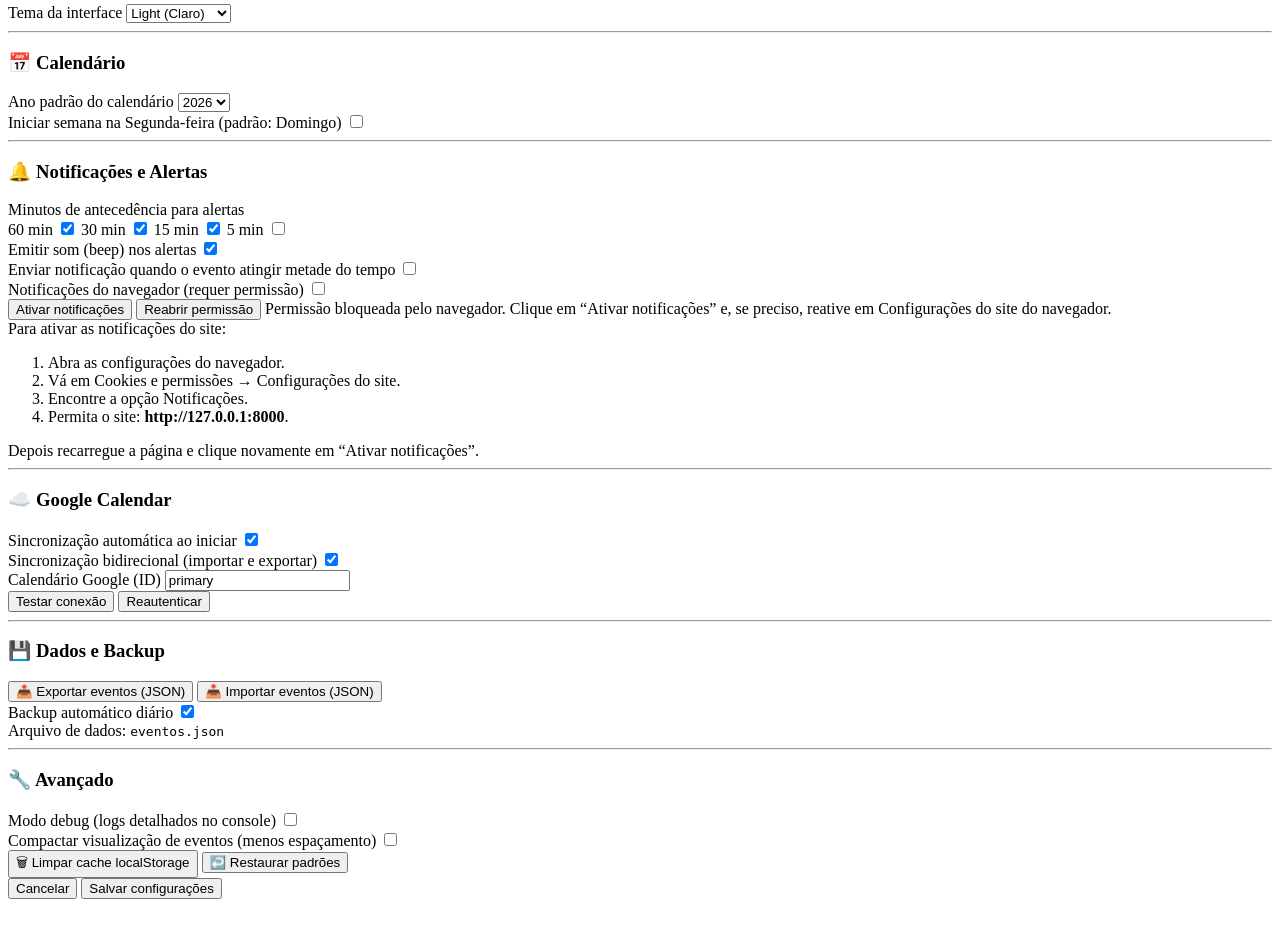
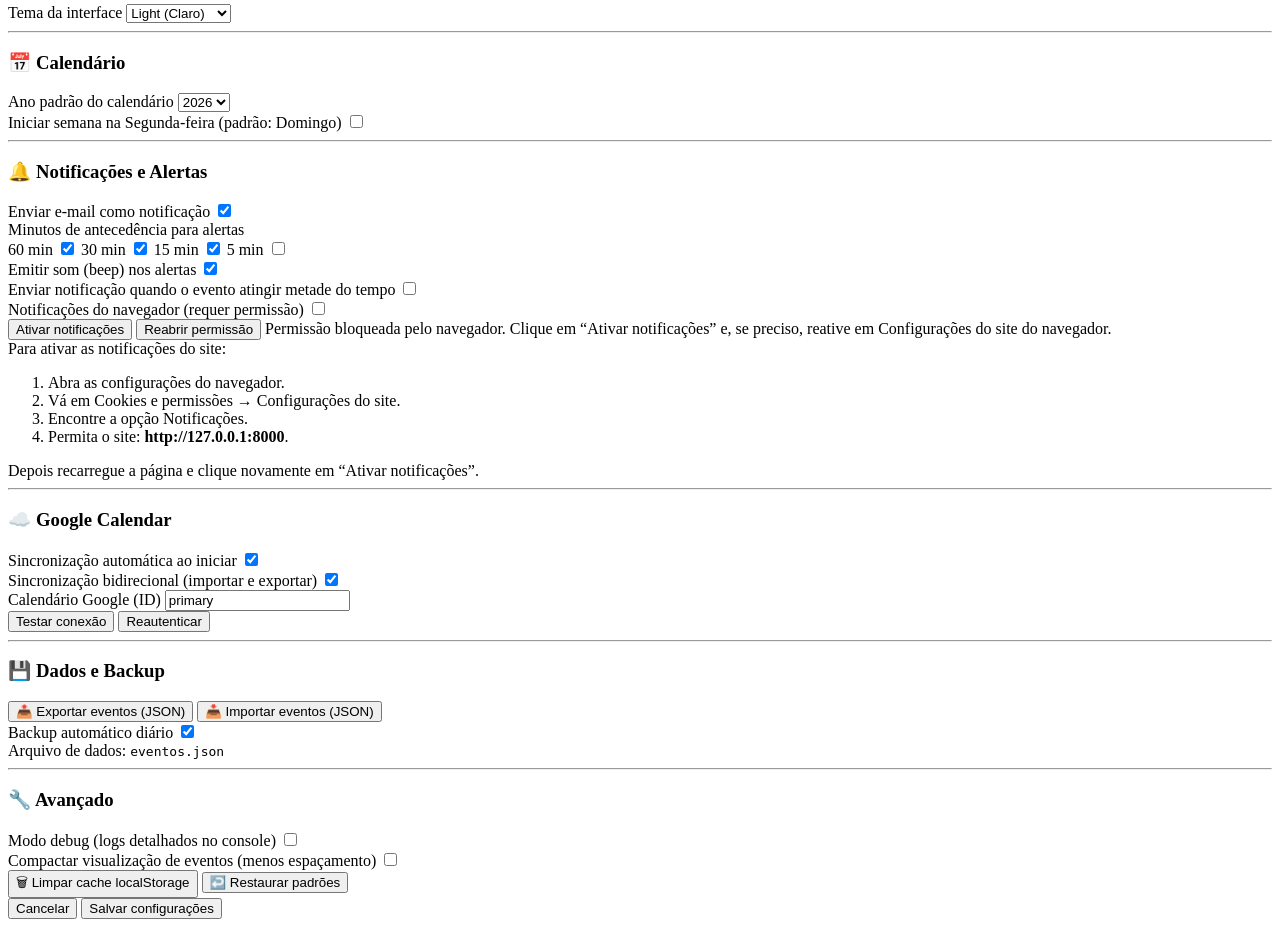
Before and after one commit to krawler/agenda_simples, a Python web app: template templates/config.htm in a window 1280 px wide. Shown: the part 132-1059 px from the top of the page. Before the commit the page ends 1031 px from the top, so only its background shows below. Run offline with Jinja, Linux system fonts and the light colour scheme; the template is opened without the code that fills it, so the values that code supplies are empty.

Commit message:
feat: adicionar checkbox de notificação por e-mail nas configurações
Co-authored-by: aider (openrouter/thinkingmachines/inkling:free) <aider@aider.chat>

```diff
--- a/templates/config.htm
+++ b/templates/config.htm
@@ -71,6 +71,12 @@
         <span>🔔</span> Notificações e Alertas
       </h3>
       <div class="space-y-4">
+        <div class="form-control w-full">
+          <label class="label cursor-pointer flex items-center gap-2">
+            <span class="label-text">Enviar e-mail como notificação</span>
+            <input type="checkbox" class="checkbox checkbox-primary" id="notificacao-email" checked>
+          </label>
+        </div>
         <div class="form-control w-full">
           <label class="label">
             <span class="label-text">Minutos de antecedência para alertas</span>
@@ -382,6 +388,16 @@
     // Semana início segunda
     document.getElementById('semana-inicio-segunda').checked = localStorage.getItem('semanaInicioSegunda') === 'true';
 
+    // Notificação e-mail (lê do .env via endpoint)
+    fetch('/env-config')
+      .then(r => r.json())
+      .then(data => {
+        document.getElementById('notificacao-email').checked = data.notificacao_email !== false;
+      })
+      .catch(() => {
+        document.getElementById('notificacao-email').checked = true;
+      });
+
     // Alertas
     const alertas = JSON.parse(localStorage.getItem('alertasMinutos') || '[60,30,15]');
     document.querySelectorAll('input[type="checkbox"][value="60"], input[type="checkbox"][value="30"], input[type="checkbox"][value="15"], input[type="checkbox"][value="5"]').forEach(cb => {
@@ -430,6 +446,13 @@
 
     // Semana início segunda
     localStorage.setItem('semanaInicioSegunda', document.getElementById('semana-inicio-segunda').checked);
+
+    // Notificação e-mail (salva no .env via endpoint)
+    fetch('/save-env', {
+      method: 'POST',
+      headers: {'Content-Type': 'application/json'},
+      body: JSON.stringify({notificacao_email: document.getElementById('notificacao-email').checked})
+    });
 
     // Alertas
     const alertas = [];
```
